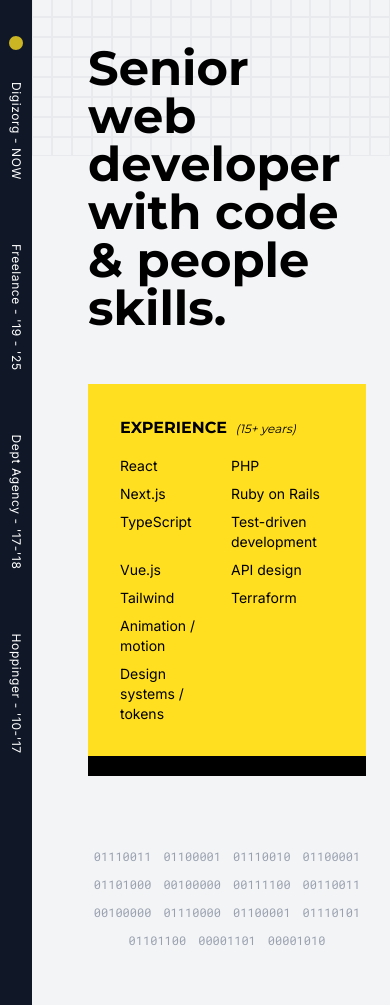
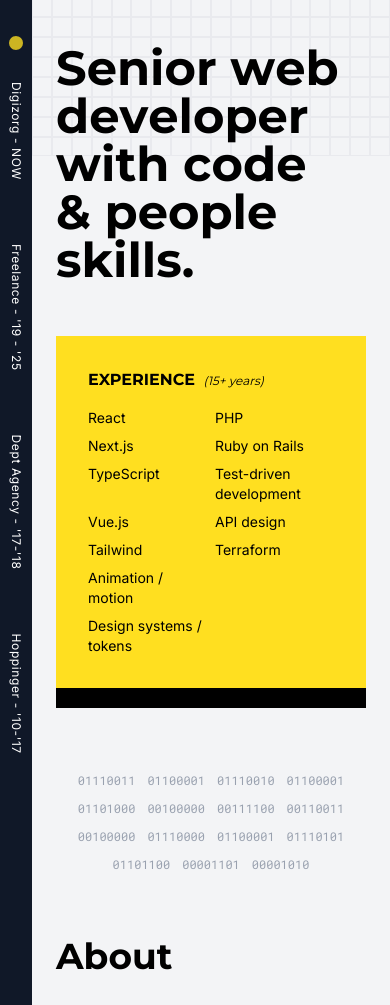
Before and after one commit to paulhuisman/paulhuisman.com, an Astro site: page / in a window 390 px wide. Shown: the part 122-1127 px from the top of the page. Built offline with nearby package versions, Linux system fonts and the light colour scheme; Astro itself is replaced by a stand-in of ours.

Commit message:
spacing mobile

```diff
--- a/src/components/Container.tsx
+++ b/src/components/Container.tsx
@@ -25,7 +25,7 @@ const Container = ({
   });
 
   const baseClasses = cn(
-    'container mx-auto pl-14 pr-6 py-10 md:pl-14 md:min-w-64 md:pr-8 lg:px-8 md:py-16 xl:px-18 xl2:px-2',
+    'container mx-auto pl-6 pr-6 py-8 md:pl-14 md:min-w-64 md:pr-8 lg:px-8 md:py-16 xl:px-18 xl2:px-2',
     className,
   );
 
--- a/src/components/sections/Binary.astro
+++ b/src/components/sections/Binary.astro
@@ -30,7 +30,7 @@
   });
 </script>
 <section
-  class="overflow-hidden py-8 pr-6 pl-14 text-center opacity-0 lg:px-24 lg:pt-16 lg:pb-24"
+  class="overflow-hidden py-8 pr-6 pl-6 text-center opacity-0 lg:px-24 lg:pt-16 lg:pb-24"
   data-binary-title
 >
   <div
```
